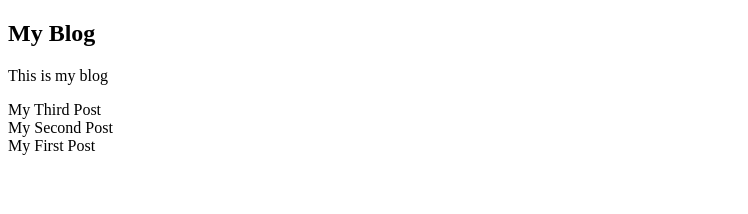
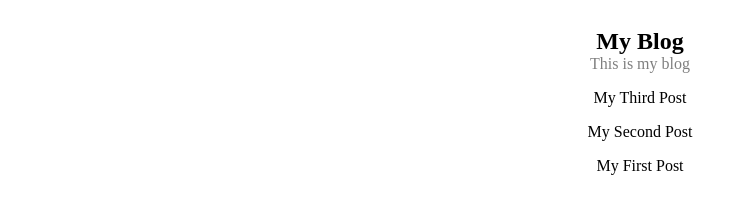
Before and after one commit to danielmoi/gatsby-blog-tute, a Gatsby site: page / in a window 1280 px wide. Shown: the whole page, without its empty margins (0-748 px from the left). Built offline with nearby package versions, Linux system fonts and the light colour scheme; Gatsby itself is replaced by a stand-in of ours.

Commit message:
Add styles

```diff
--- a/src/components/Header.js
+++ b/src/components/Header.js
@@ -5,9 +5,19 @@ import { StaticQuery, graphql } from 'gatsby';
 const TitleAndDescription = ({ data }) => {
   const { title, description } = data.site.siteMetadata;
   return (
-    <div>
-      <h2>{title}</h2>
-      <p>{description}</p>
+    <div style={{
+      display: 'flex',
+      flexDirection: 'column',
+      alignItems: 'center',
+      fontFamily: 'avenir',
+    }}>
+      <h2 style={{
+        marginBottom: 0
+      }}>{title}</h2>
+      <p style={{
+        marginTop: 0,
+        opacity: 0.5
+      }}>{description}</p>
     </div>
   )
 }
--- a/src/pages/index.js
+++ b/src/pages/index.js
@@ -9,12 +9,19 @@ const Layout = ({ data }) => {
   return (
     <div>
       <Header />
+      <div style={{
+        display: 'flex',
+        flexDirection: 'column',
+        alignItems: 'center',
+        fontFamily: 'avenir',
+      }}>
       {edges.map(edge => {
         const { frontmatter } = edge.node;
         return (
-          <div key={frontmatter.path}>{frontmatter.title}</div>
-        )
-      })}
+          <div key={frontmatter.path} style={{ marginBottom: '1rem' }}>{frontmatter.title}</div>
+          )
+        })}
+      </div>
     </div>
   )
 }
```
